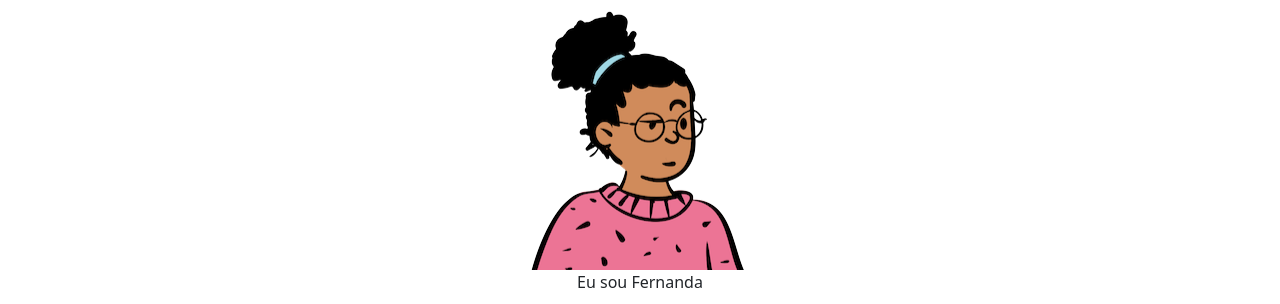
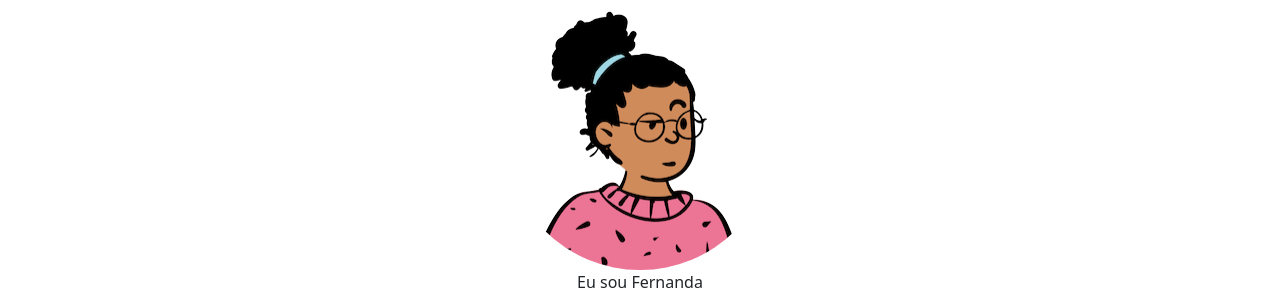
Before and after one commit to rafaelxxz/portifoliorafela, a plain HTML site: page index.html in a window 1280 px wide. Shown: the top 304 px of the page. Drawn offline with nearby package versions, Linux system fonts and the light colour scheme.

Commit message:
atualizar

```diff
--- a/index.html
+++ b/index.html
@@ -9,7 +9,7 @@
 </head>
 <body>
   <header class="conteiner text-center">
-    <img src="imagens/avatar-perfil.png"  srcset="">
+    <img src="imagens/avatar-perfil.png"alt="avatar Fernanda "class="rounded-circle"width"=150"heigth"="100"srcet>
     <p>Eu sou Fernanda</p>
     <h1>Eu ensino Programação</h1>
     <p>Sou Engenheira de Computação e Pedagoga. Ensino pensamento computacional para estudantes do Ensino Fundamental e
```
